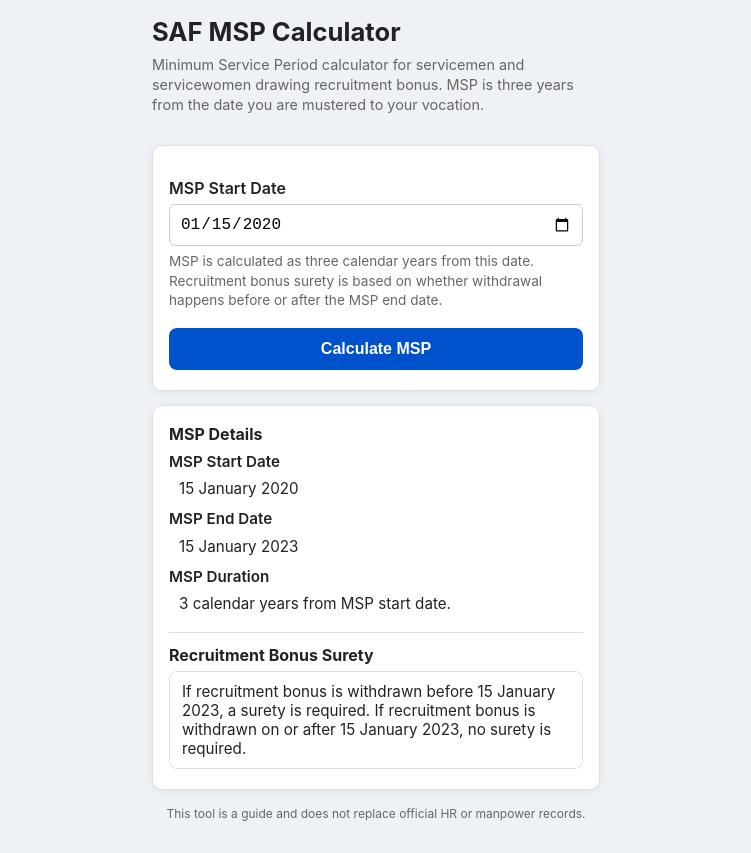
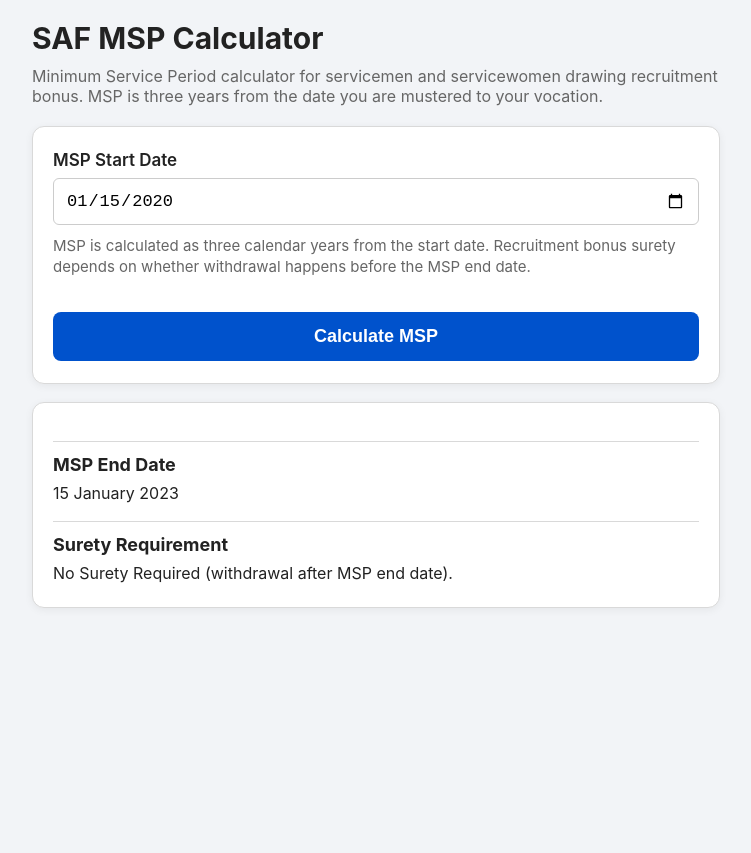
Before and after one commit to chewhuilinnn-saf/MSP-Calculator, a plain HTML site: page index.html in a window 1280 px wide. Both pictures are taken after typing "2020-01-15" into the empty fields and a click on the button "Calculate MSP". Shown: the whole page, without its empty margins (264-1015 px from the left). After the commit the page ends 800 px from the top, so only its background shows below. Drawn offline with Linux system fonts and the light colour scheme.

Commit message:
index.html
updated

```diff
--- a/index.html
+++ b/index.html
@@ -1,15 +1,15 @@
 <!DOCTYPE html>
 <html lang="en">
 <head>
-  <meta charset="UTF-8">
+  <meta charset="UTF-8" />
   <title>SAF MSP Calculator</title>
-  <meta name="viewport" content="width=device-width, initial-scale=1">
+  <meta name="viewport" content="width=device-width, initial-scale=1" />
 
   <style>
     :root {
       --blue: #0052cc;
-      --light-bg: #f5f5f5;
-      --border: #e0e0e0;
+      --light-bg: #f2f4f7;
+      --border: #d9d9d9;
       --text-main: #222;
       --text-muted: #666;
     }
@@ -22,255 +22,169 @@
       margin: 0;
       padding: 0;
       font-family: -apple-system, BlinkMacSystemFont, "Segoe UI", Arial, sans-serif;
-      background: #eef1f5;
+      background: var(--light-bg);
       color: var(--text-main);
-      font-size: 16px;
+      font-size: 18px;
     }
 
     .page {
       width: 100%;
-      max-width: 480px;
-      margin: 0 auto;
-      min-height: 100vh;
-      padding: 16px 16px 32px 16px;
-      display: flex;
-      flex-direction: column;
+      max-width: 720px;
+      margin: 20px auto 50px auto;
+      padding: 0 16px;
     }
 
-    .title {
-      margin-bottom: 16px;
-    }
-
-    .title h1 {
+    h1 {
       margin: 0;
-      font-size: 1.6rem;
+      font-size: 30px;
       font-weight: 700;
     }
 
-    .title p {
-      margin: 8px 0 0 0;
-      font-size: 0.9rem;
+    .subtitle {
+      margin: 10px 0 20px 0;
+      font-size: 16px;
+      color: var(--text-muted);
+    }
+
+    .card {
+      background: #fff;
+      border-radius: 12px;
+      padding: 22px 20px;
+      border: 1px solid var(--border);
+      box-shadow: 0 2px 8px rgba(0, 0, 0, 0.06);
+      margin-top: 18px;
+    }
+
+    label {
+      font-size: 17px;
+      font-weight: 600;
+    }
+
+    input[type="date"] {
+      margin-top: 8px;
+      padding: 12px;
+      font-size: 17px;
+      width: 100%;
+      border-radius: 6px;
+      border: 1px solid #ccc;
+    }
+
+    .hint {
+      margin-top: 10px;
+      font-size: 15px;
       color: var(--text-muted);
       line-height: 1.4;
     }
 
-    .card {
-      background: #fff;
-      border-radius: 10px;
-      box-shadow: 0 2px 8px rgba(0, 0, 0, 0.06);
-      border: 1px solid var(--border);
-      padding: 18px 16px 20px 16px;
-      margin-top: 14px;
+    button {
+      margin-top: 20px;
+      padding: 14px;
+      font-size: 18px;
+      font-weight: 600;
+      width: 100%;
+      color: white;
+      background: var(--blue);
+      border: none;
+      border-radius: 8px;
+      cursor: pointer;
     }
 
-    label {
-      display: block;
-      margin-top: 14px;
-      font-size: 1rem;
-      font-weight: 600;
-    }
-
-    .hint {
-      font-size: 0.85rem;
-      color: var(--text-muted);
-      margin-top: 6px;
-      line-height: 1.4;
-    }
-
-    input[type="date"] {
-      margin-top: 6px;
-      padding: 10px;
-      width: 100%;
-      font-size: 1rem;
-      border-radius: 6px;
-      border: 1px solid #ccc;
-      background: #fff;
-    }
-
-    button {
-      margin-top: 18px;
-      padding: 12px 16px;
-      font-size: 1rem;
-      font-weight: 600;
-      cursor: pointer;
-      width: 100%;
-      border: none;
-      border-radius: 8px;
-      background: var(--blue);
-      color: white;
-    }
-
-    button:active {
-      transform: scale(0.99);
-    }
-
-    .result-block + .result-block {
+    .result-block {
       margin-top: 16px;
       padding-top: 12px;
       border-top: 1px solid var(--border);
     }
 
     .result-title {
+      font-size: 18px;
       font-weight: 700;
       margin-bottom: 6px;
-      font-size: 1rem;
     }
 
     .result-row {
+      font-size: 16px;
       margin-top: 6px;
-      font-size: 0.95rem;
-      line-height: 1.6;
-    }
-
-    .result-label {
-      font-weight: 600;
-    }
-
-    .result-value {
-      margin-top: 3px;
-      padding-left: 10px;
-    }
-
-    .highlight {
-      margin-top: 6px;
-      padding: 10px 12px;
-      border-radius: 8px;
-      background: #ffffff;
-      border: 1px solid var(--border);
-      font-size: 0.95rem;
-    }
-
-    .footer-note {
-      margin-top: auto;
-      padding-top: 16px;
-      font-size: 0.75rem;
-      color: var(--text-muted);
-      text-align: center;
+      line-height: 1.5;
     }
 
     @media (max-width: 480px) {
-      .page {
-        padding: 16px 12px 24px 12px;
-      }
-
-      .title h1 {
-        font-size: 1.5rem;
-      }
-
-      .title p {
-        font-size: 0.9rem;
-      }
+      body { font-size: 16px; }
+      h1 { font-size: 26px; }
     }
   </style>
 </head>
+
 <body>
   <div class="page">
-    <div class="title">
+
     <h1>SAF MSP Calculator</h1>
-      <p>
+    <p class="subtitle">
       Minimum Service Period calculator for servicemen and servicewomen drawing recruitment bonus.
       MSP is three years from the date you are mustered to your vocation.
     </p>
-    </div>
 
-    <!-- Input card -->
+    <!-- Input Card -->
     <div class="card">
       <label for="mspStart">MSP Start Date</label>
       <input type="date" id="mspStart">
 
-      <div class="hint">
-        MSP is calculated as three calendar years from this date.
-        Recruitment bonus surety is based on whether withdrawal happens before or after the MSP end date.
+      <p class="hint">
+        MSP is calculated as three calendar years from the start date.
+        Recruitment bonus surety depends on whether withdrawal happens before the MSP end date.
+      </p>
+
+      <button onclick="calculateMSP()">Calculate MSP</button>
     </div>
 
-      <button onclick="calculateMsp()">Calculate MSP</button>
+    <!-- Results -->
+    <div class="card" id="results" style="display:none;">
+      <div class="result-block">
+        <div class="result-title">MSP End Date</div>
+        <div class="result-row" id="mspEndDate"></div>
       </div>
 
-    <!-- Results card -->
-    <div class="card">
-      <div id="result-empty">
-        <p style="font-size:0.9rem;color:var(--text-muted);margin-top:2px;">
-          Enter your MSP start date above and tap Calculate MSP to view your MSP end date and surety requirement.
-        </p>
-      </div>
-
-      <div id="result" style="display:none;">
-
       <div class="result-block">
-          <div class="result-title">MSP Details</div>
-
-          <div class="result-row">
-            <div class="result-label">MSP Start Date</div>
-            <div class="result-value" id="mspStartText"></div>
-          </div>
-
-          <div class="result-row">
-            <div class="result-label">MSP End Date</div>
-            <div class="result-value" id="mspEndText"></div>
-          </div>
-
-          <div class="result-row">
-            <div class="result-label">MSP Duration</div>
-            <div class="result-value">3 calendar years from MSP start date.</div>
+        <div class="result-title">Surety Requirement</div>
+        <div class="result-row" id="suretyResult"></div>
       </div>
     </div>
 
-        <div class="result-block">
-          <div class="result-title">Recruitment Bonus Surety</div>
-          <div class="highlight" id="suretyText"></div>
-        </div>
-
-      </div>
-    </div>
-
-    <div class="footer-note">
-      This tool is a guide and does not replace official HR or manpower records.
-    </div>
   </div>
 
   <script>
-    function formatDateHuman(d) {
-      return d.toLocaleDateString("en-SG", {
-        year: "numeric",
-        month: "long",
-        day: "numeric"
-      });
-    }
-
-    function calculateMsp() {
+    function calculateMSP() {
       const startInput = document.getElementById("mspStart").value;
 
       if (!startInput) {
-        alert("Please select your MSP start date.");
+        alert("Please enter the MSP start date.");
         return;
       }
 
       const startDate = new Date(startInput);
+      const endDate = new Date(startDate);
 
-      // MSP end date is 3 calendar years from start
-      const endDate = new Date(startDate.getTime());
+      // Add 3 calendar years (handles leap years automatically)
       endDate.setFullYear(endDate.getFullYear() + 3);
 
-      const startDateText = formatDateHuman(startDate);
-      const endDateText = formatDateHuman(endDate);
+      // Format final date
+      const formattedEnd = endDate.toLocaleDateString("en-SG", {
+        day: "2-digit",
+        month: "long",
+        year: "numeric"
+      });
 
-      // Surety explanation text
-      const suretyMessage =
-        "If recruitment bonus is withdrawn before " + endDateText +
-        ", a surety is required. If recruitment bonus is withdrawn on or after " +
-        endDateText + ", no surety is required.";
+      // Surety rule
+      const today = new Date();
+      let suretyNeeded = today < endDate
+        ? "Surety Required (withdrawal before MSP end date)."
+        : "No Surety Required (withdrawal after MSP end date).";
 
-      // Fill UI
-      document.getElementById("mspStartText").textContent = startDateText;
-      document.getElementById("mspEndText").textContent = endDateText;
-      document.getElementById("suretyText").textContent = suretyMessage;
+      // Display
+      document.getElementById("mspEndDate").textContent = formattedEnd;
+      document.getElementById("suretyResult").textContent = suretyNeeded;
 
-      document.getElementById("result-empty").style.display = "none";
-      document.getElementById("result").style.display = "block";
+      document.getElementById("results").style.display = "block";
     }
-  </script>
-</body>
-</html>
   </script>
 
 </body>
```
Lines whose indentation alone changed are shown as unchanged.
